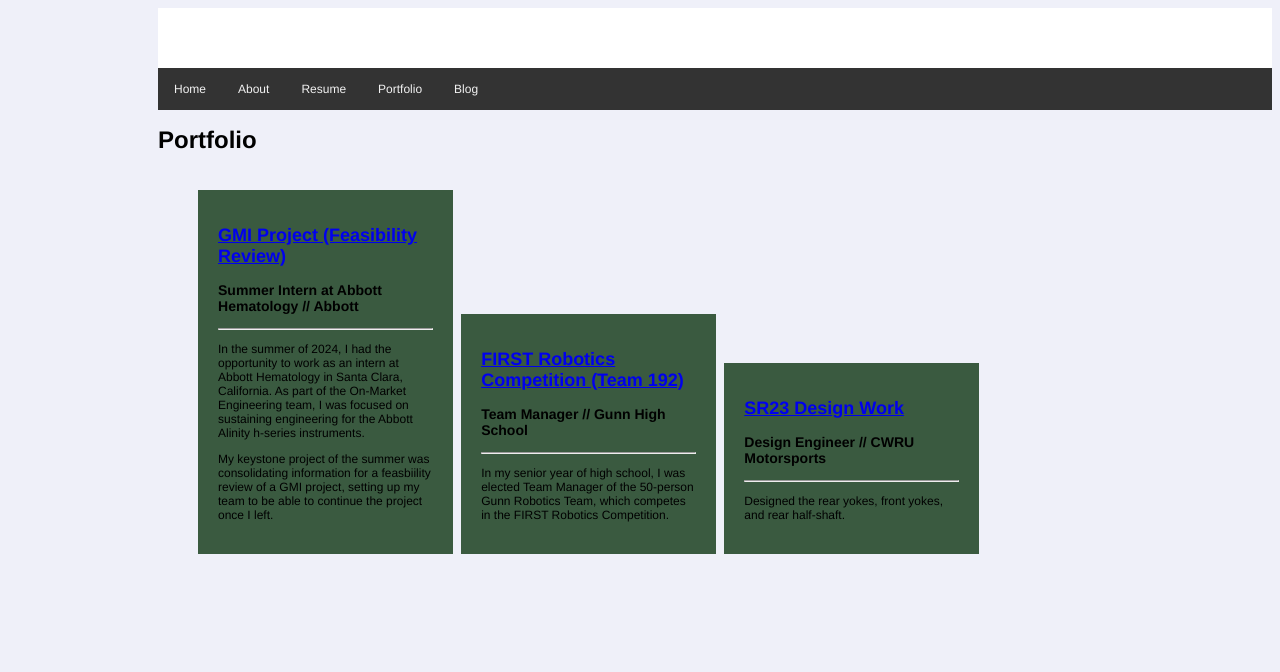
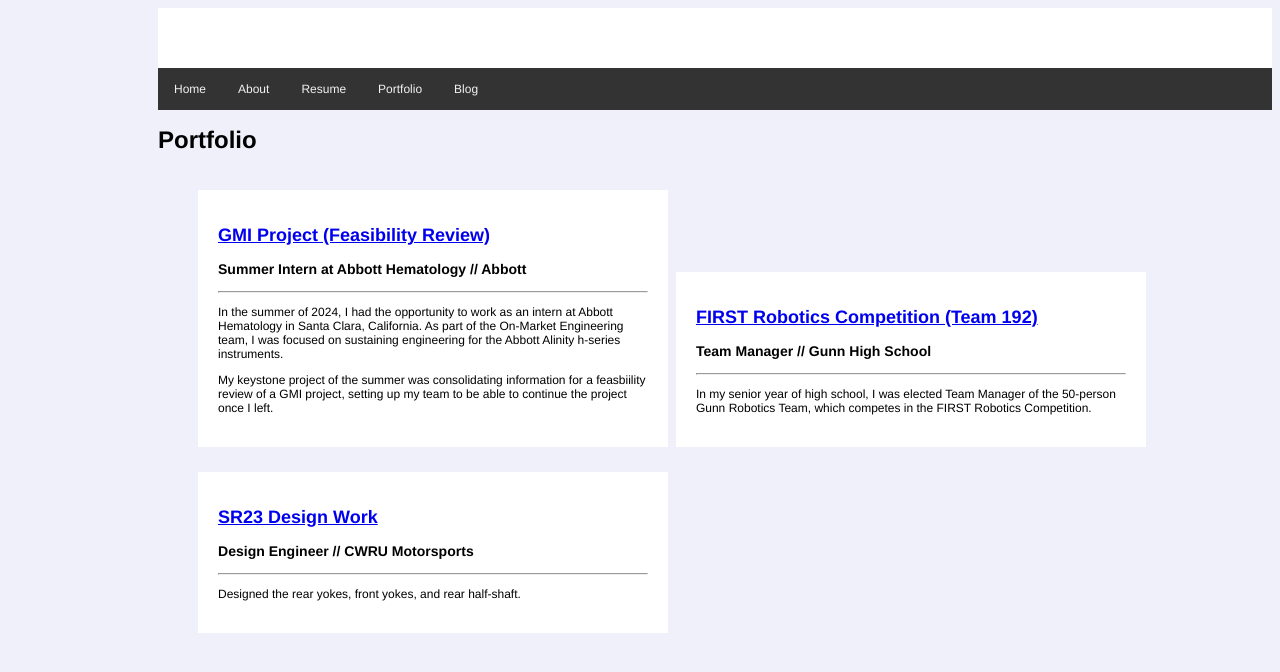
Before and after one commit to lucyttma/lucyttma.github.io, a Jekyll site: the page built from static/portfolio.html, in a window 1280 px wide. Shown: the top 672 px of the page. Built offline with Jekyll 4.4.1, drawn with Linux system fonts in a browser that asks for light colours.

Commit message:
Update main.scss

```diff
--- a/_sass/main.scss
+++ b/_sass/main.scss
@@ -40,12 +40,12 @@ body {
 
 .div-portfolio{
   display: inline-block;
-  width: 20%;
+  width: 40%;
   margin-top: 5px;
   margin-bottom: 5px;
   margin-right: 5px;
   margin-left: 0px;
-  background-color: #3a5a40;
+  background-color: #ffffff;
   padding: 20px;
   margin-top: 20px;
   .h2 {
```
